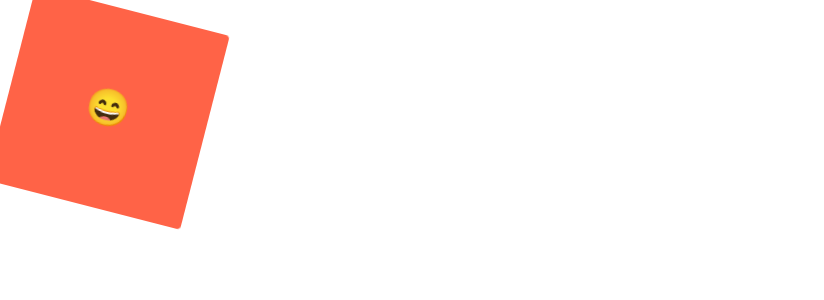
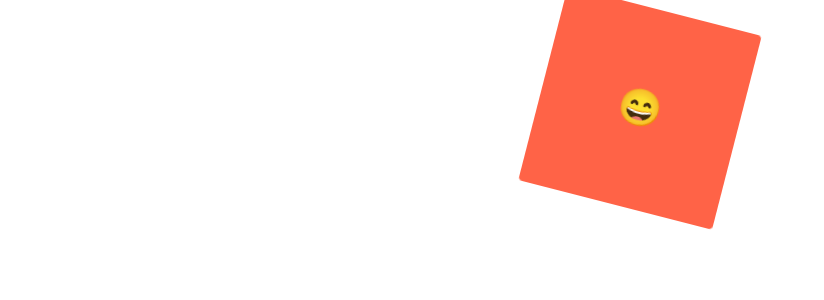
Before and after one commit to jiyun1006/react-cloning, a React (Create React App) app: page / in a window 1280 px wide. Shown: the top 300 px of the page, without its empty margins (0-824 px from the left). Built offline with nearby package versions, Linux system fonts and the light colour scheme.

Commit message:
⚡️ pseudo selector in components

```diff
--- a/src/App.js
+++ b/src/App.js
@@ -2,6 +2,8 @@
 
 const Wrapper = styled.div`
   display: flex;
+  justify-content: center;
+  align-items: center;
 `;
 
 const rotationAnimation = keyframes`
@@ -18,6 +20,11 @@
   }
 `
 
+
+const Emoji = styled.span`
+    font-size: 36px;
+`;
+
 const Box = styled.div`
   height: 200px;
   width: 200px;
@@ -26,15 +33,11 @@
   justify-content: center;
   align-items: center;
   animation: ${rotationAnimation} 1s linear infinite;
-  span {
-    font-size: 36px;
+  ${Emoji} {
     &:hover {
-      font-size: 80px;
+      font-size: 98px;
     }
   }
-
-
-
 `;
 
 
@@ -42,7 +45,7 @@
   return (
     <Wrapper>
       <Box>
-        <span>😄</span>
+        <Emoji as="p">😄</Emoji>
       </Box>
     </Wrapper >
 
```
